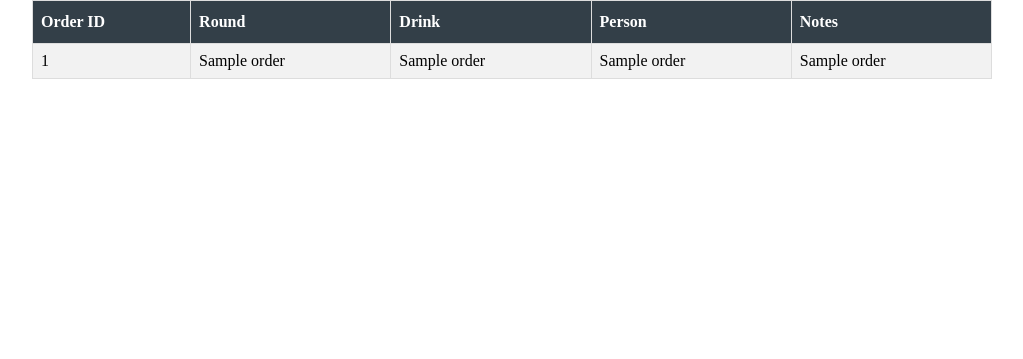
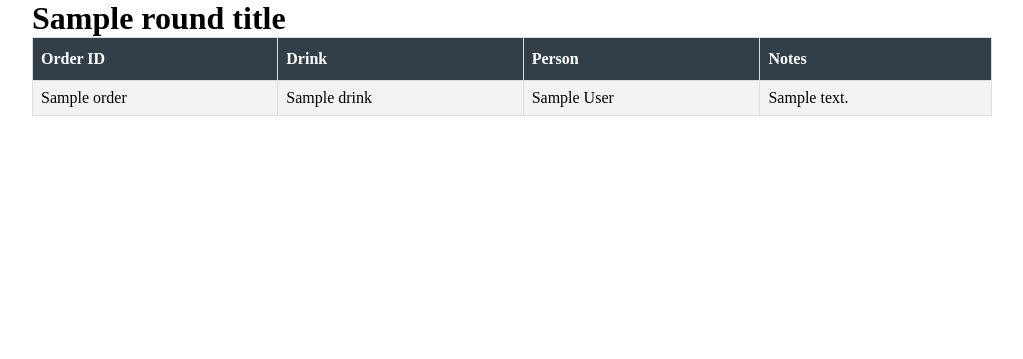
Before and after one commit to ralphtatt-IW/BrIW, a Flask app: template src/templates/view_orders.html in a window 1280 px wide. Shown: the part 61-420 px from the top of the page, without its empty margins (128-1151 px from the left). Run offline with Flask 2, Linux system fonts and the light colour scheme; the template is opened without the code that fills it: most values are stand-ins (such as "Sample title", 1, 10 or a date in 2020).

Commit message:
UPdated view orders

```diff
--- a/src/templates/view_orders.html
+++ b/src/templates/view_orders.html
@@ -1,22 +1,22 @@
 {% extends "master.html" %}
 {% block content %}
-
+    <h1>{{round_title}}</h1>
     <table id="orders">
       <tr>
         <th>Order ID</th>
-        <th>Round</th>
         <th>Drink</th>
         <th>Person</th>
         <th>Notes</th>
       </tr>
       {%  for o in orders  %}
-      <tr>
-        <td>{{o[0]}}</td>
-        <td>{{o[1]}}</td>
-        <td>{{o[2]}}</td>
-        <td>{{o[3]}}</td>
-        <td>{{o[4]}}</td>
-      </tr>
+        {% if orders[o].round_id == round_id %}
+          <tr>
+            <td>{{o}}</td>
+            <td>{{orders[o].drink.name}}</td>
+            <td>{{orders[o].person.full_name}}</td>
+            <td>{{orders[o].notes}}</td>
+          </tr>
+        {% endif %}
       {% endfor  %}
     </table>
   {% endblock %}
```
